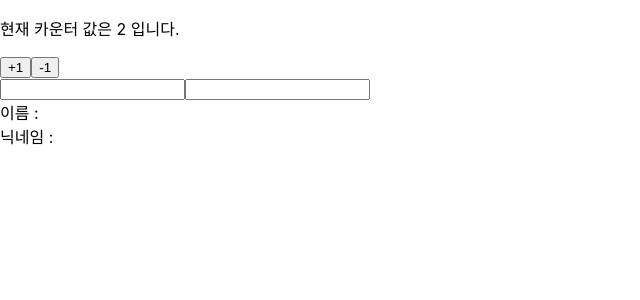
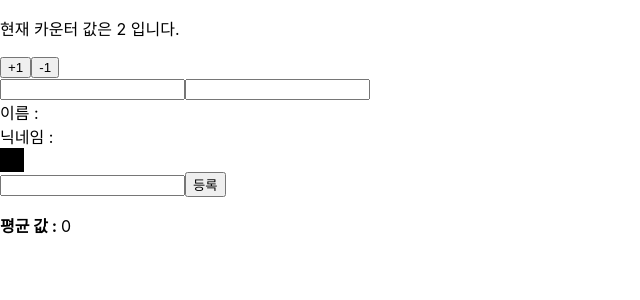
Before and after one commit to soo777/react_study, a React (Create React App) app in the folder redux_study/: page / in a window 1280 px wide. Shown: the top 300 px of the page, without its empty margins (0-640 px from the left). Built offline with nearby package versions, Linux system fonts and the light colour scheme; the HTML template or start-up script is replaced by a standard one.

Commit message:
hooks - useContext, useMemo

```diff
--- a/redux_study/src/App.tsx
+++ b/redux_study/src/App.tsx
@@ -2,12 +2,16 @@
 import './App.css';
 import Counter from './components/Counter';
 import Info from "./components/Info";
+import ContextSample from "./components/ContextSample";
+import Average from "./components/Average";
 
 function App() {
   return (
       <>
         <Counter/>
         <Info/>
+        <ContextSample/>
+        <Average/>
       </>
   )
 }
--- /dev/null
+++ b/redux_study/src/components/Average.tsx
@@ -0,0 +1,43 @@
+import React, { useMemo, useState } from "react";
+
+const getAverage = (numbers:any) => {
+  console.log("평균값 계산중");
+  if (numbers.length === 0) return 0;
+  const sum = numbers.reduce((a:any, b:any) => a + b);
+  return sum / numbers.length;
+};
+
+const Average = () => {
+  const [list, setList] = useState([]);
+  const [number, setNumber] = useState("");
+
+  const onChange = (e:any) => {
+    setNumber(e.target.value);
+  };
+
+  const onInsert = (e:any) => {
+    // @ts-ignore
+    const nextList = list.concat(parseInt(number, 10));
+    setList(nextList);
+    setNumber("");
+  };
+
+  const avg = useMemo(() => getAverage(list), [list]);
+
+  return (
+    <div>
+      <input value={number} onChange={onChange}/>
+      <button onClick={onInsert}>등록</button>
+      <ul>
+        {list.map((value, index) => (
+          <li key={index}>{value}</li>
+        ))}
+      </ul>
+      <div>
+        <b>평균 값 : </b> {avg}
+      </div>
+    </div>
+  );
+};
+
+export default Average;
--- /dev/null
+++ b/redux_study/src/components/ContextSample.tsx
@@ -0,0 +1,14 @@
+import React, { createContext, useContext } from "react";
+
+const ThemeContext = createContext('black');
+const ContextSample = () => {
+  const theme = useContext(ThemeContext);
+  const style = {
+    width: '24px',
+    height: '24px',
+    background: theme
+  };
+  return <div style={style} />
+};
+
+export default ContextSample;
```
